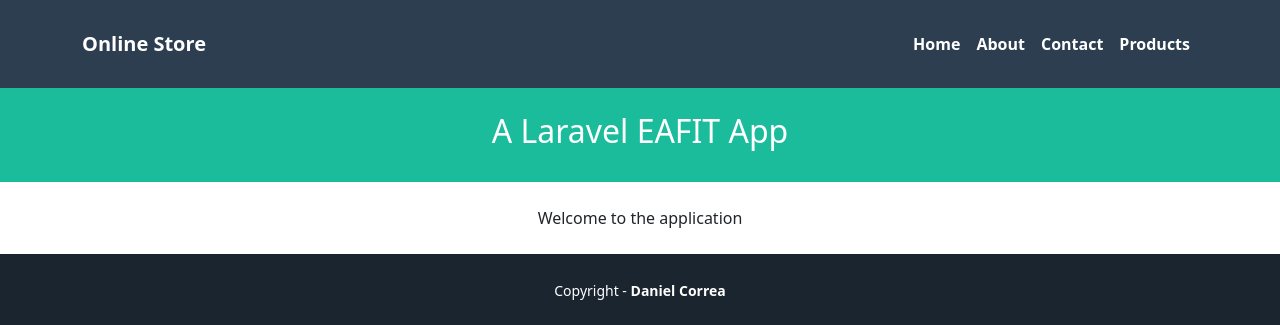
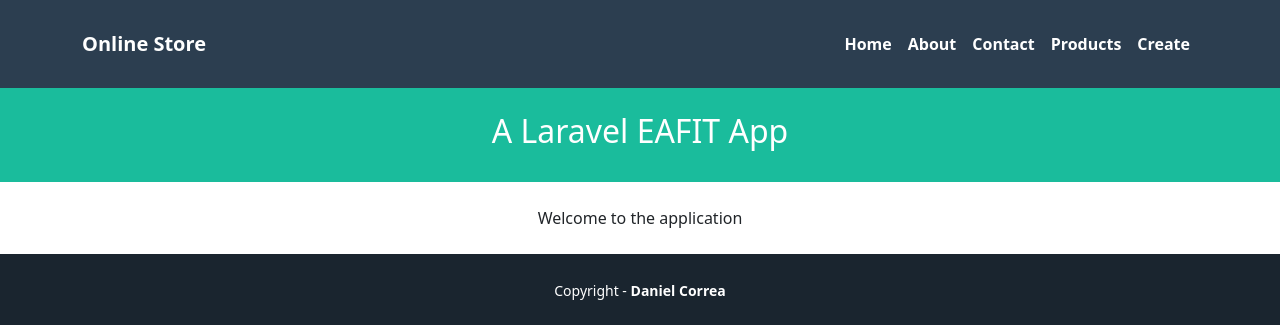
Before and after one commit to MariaAcevedo11/arq1, a Django app: template pages/templates/pages/home.html in a window 1280 px wide. Shown: the top 325 px of the page. Run offline with Django 3.2, Linux system fonts and the light colour scheme; the template is opened without the code that fills it, so the values that code supplies are empty.

Commit message:
Activity 9 Finished

```diff
--- a/pages/templates/pages/base.html
+++ b/pages/templates/pages/base.html
@@ -23,6 +23,7 @@
       <a class="nav-link active" href="{% url 'about'%}">About</a>
       <a class="nav-link active" href="{% url 'contact'%}">Contact</a>
       <a class="nav-link active" href="{% url 'index'%}">Products</a>
+      <a class="nav-link active" href="{% url 'form'%}">Create</a>
     </div>
   </div>
 </div>
```
